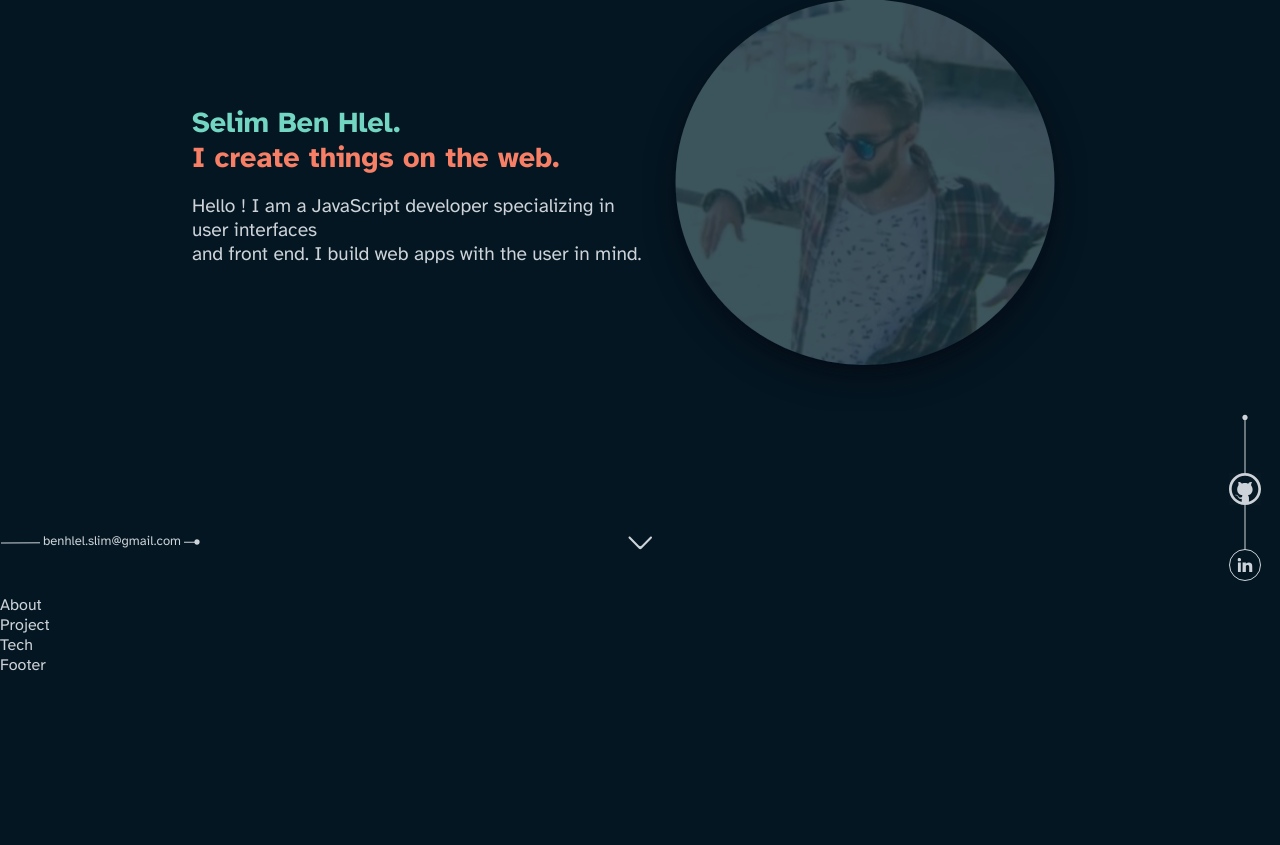
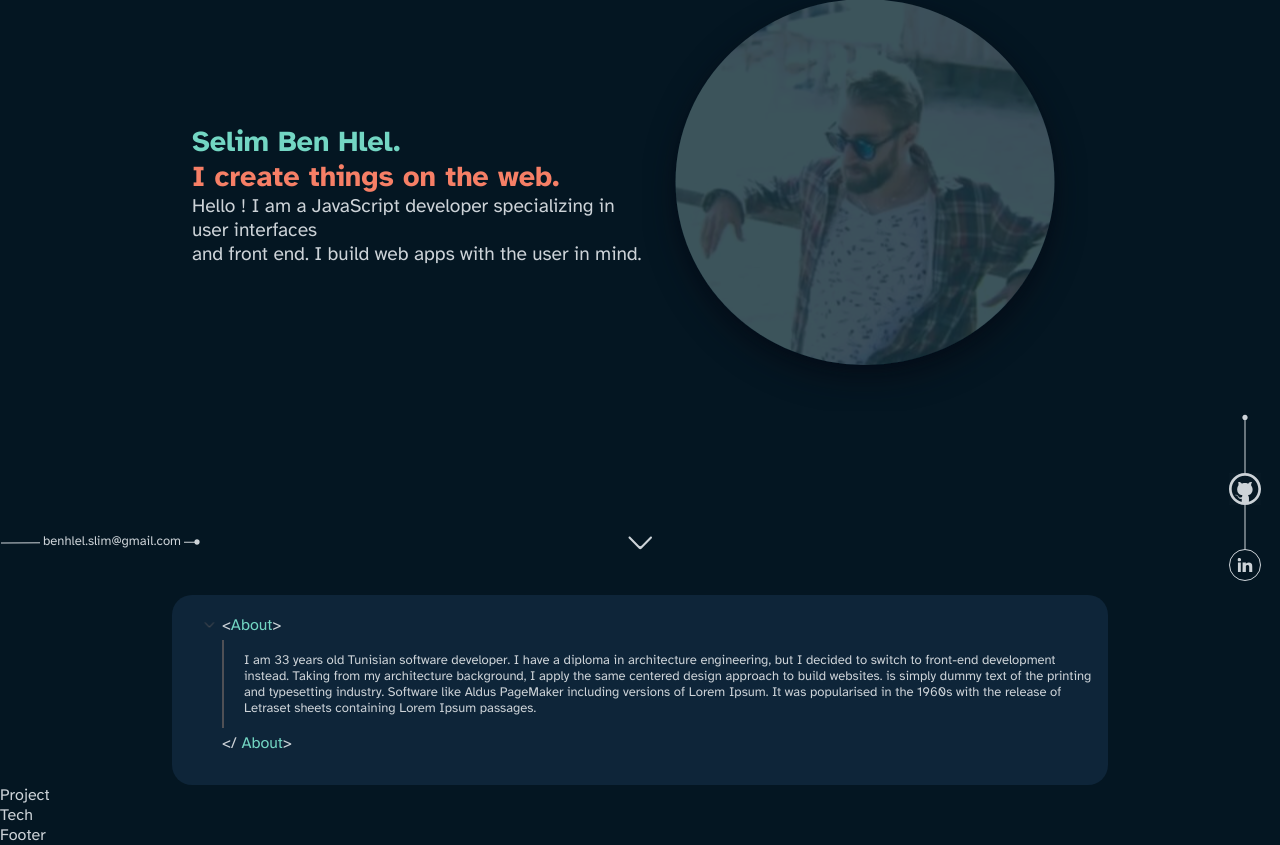
Before and after one commit to benhlel0slim/Portfolio, a Next.js app: page / in a window 1280 px wide. Shown: the part 205-1050 px from the top of the page. Before the commit the page ends 880 px from the top, so only its background shows below. Built offline with nearby package versions, Linux system fonts and the light colour scheme.

Commit message:
feat: create adn style about component

```diff
--- a/src/components/about/About.tsx
+++ b/src/components/about/About.tsx
@@ -1,7 +1,32 @@
 import React from "react";
-
+import Tag from "../tag/Tag";
+import styles from "./about.module.scss";
+import Arrow from "../arrow/Arrow";
 function About() {
-  return <div>About</div>;
+  return (
+    <section className={styles.container}>
+      <div className={styles.openingTag}>
+        <Arrow className={styles.arrow} />
+        <Tag type="opening">About</Tag>
+      </div>
+      <div className={styles.text}>
+        <span className={styles.vl}></span>
+        <p>
+          I am 33 years old Tunisian software developer. I have a diploma in
+          architecture engineering, but I decided to switch to front-end
+          development instead. Taking from my architecture background, I apply
+          the same centered design approach to build websites. is simply dummy
+          text of the printing and typesetting industry. Software like Aldus
+          PageMaker including versions of Lorem Ipsum. It was popularised in the
+          1960s with the release of Letraset sheets containing Lorem Ipsum
+          passages.
+        </p>
+      </div>
+      <div className={styles.closingTag}>
+        <Tag type="closing">About</Tag>
+      </div>
+    </section>
+  );
 }
 
 export default About;
--- a/src/components/about/about.module.scss
+++ b/src/components/about/about.module.scss
@@ -0,0 +1,77 @@
+.container {
+  display: flex;
+  flex-direction: column;
+  align-items: baseline;
+  width: 70%;
+  margin: auto;
+  min-height: 20vh;
+  background-color: $surface-color;
+  border-radius: 20px;
+  text-align: start;
+  padding: 15px 20px;
+}
+.openingTag {
+  display: flex;
+  flex-direction: row;
+  align-items: center;
+  margin: 5px;
+}
+.arrow {
+  color: $grey-vscode;
+  scale: 0.4;
+  rotate: 270deg;
+  animation: rotateArrow 4s;
+  animation-fill-mode: forwards;
+}
+.text {
+  display: flex;
+  flex-direction: row;
+  align-items: center;
+  font-size: small;
+  opacity: 0;
+  animation: showHide 2s 2s;
+  animation-fill-mode: forwards;
+
+  .vl {
+    border-left: 2px solid $grey-vscode;
+    height: 88px;
+    margin-right: 20px;
+    margin-left: 25px;
+  }
+}
+.closingTag {
+  position: relative;
+  left: 25px;
+  margin: 5px;
+  animation: slide 2s ease-in-out;
+  animation-fill-mode: forwards;
+}
+
+@keyframes slide {
+  from {
+    transform: translateY(-100px);
+  }
+
+  to {
+    transform: translateY(0px);
+  }
+}
+@keyframes showHide {
+  from {
+    opacity: 0;
+  }
+
+  to {
+    opacity: 1;
+  }
+}
+
+@keyframes rotateArrow {
+  from {
+    transform: rotate(0deg);
+  }
+
+  to {
+    transform: rotate(90deg);
+  }
+}
--- a/src/components/tag/Tag.tsx
+++ b/src/components/tag/Tag.tsx
@@ -1,4 +1,5 @@
 import React, { ReactNode } from "react";
+import styles from "./tag.module.scss";
 
 function Tag({
   children,
@@ -8,11 +9,11 @@ function Tag({
   type?: "opening" | "closing" | "self-closing";
 }) {
   return (
-    <>
+    <div className={styles.tag}>
       <span>{type === "closing" ? "</ " : "<"}</span>
       {children}
       <span>{type === "self-closing" ? " />" : ">"}</span>
-    </>
+    </div>
   );
 }
 
--- /dev/null
+++ b/src/components/tag/tag.module.scss
@@ -0,0 +1,6 @@
+.tag {
+  color: $primary-color;
+  span {
+    color: $text-color;
+  }
+}
--- a/src/styles/global.scss
+++ b/src/styles/global.scss
@@ -29,3 +29,6 @@ ul {
   margin: 0;
   padding: 0;
 }
+p {
+  margin: 0;
+}
```
